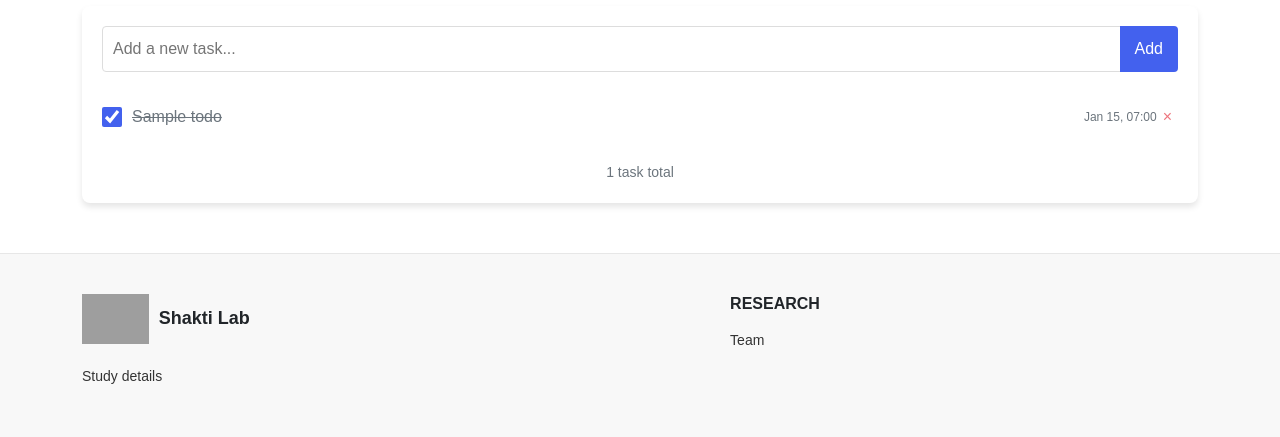
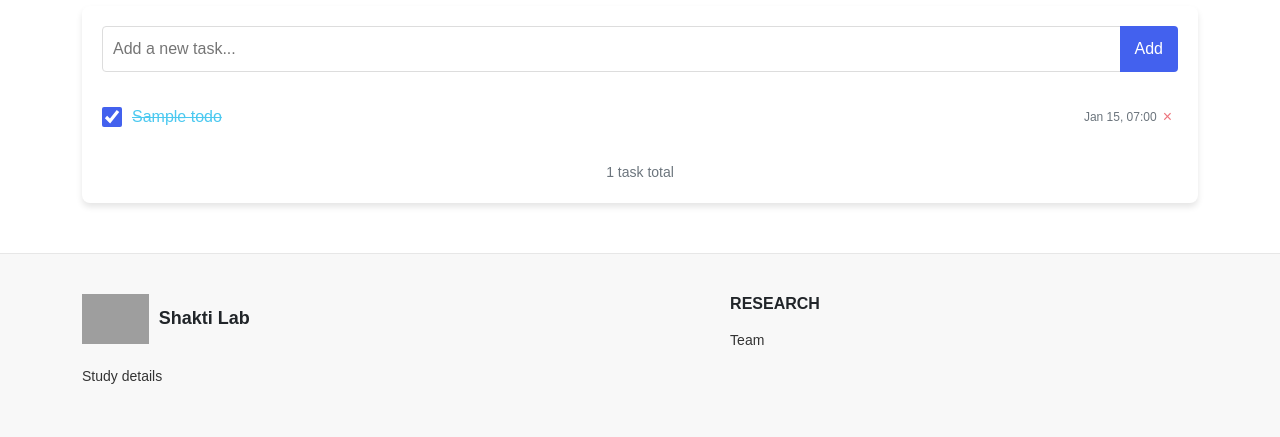
Before and after one commit to JAgrit20/Human_Eval_Study_website, a Django app: page / in a window 1280 px wide. Shown: the part 222-659 px from the top of the page. Run offline with Django 3.2, Linux system fonts and the light colour scheme; tables that the repository leaves empty hold one stand-in row (values such as "Sample post"); some libraries are stand-ins or nearby versions; grey boxes are pictures that could not be loaded.

```diff
--- a/django_bootstrap-master/templates/home.html
+++ b/django_bootstrap-master/templates/home.html
@@ -104,6 +104,17 @@
         padding: 12px 0;
         border-bottom: 1px solid #eee;
         animation: fadeIn 0.5s;
+        transition: color 0.3s ease;
+    }
+
+    .todo-item.completed .todo-title {
+        text-decoration: line-through;
+        color: var(--completed-color);
+    }
+
+    .todo-item:nth-child(n+11).completed .todo-title {
+        text-decoration: line-through;
+        color: #e9e9e9 !important;
     }
 
     @keyframes fadeIn {
@@ -126,12 +137,6 @@
     .todo-title {
         flex: 1;
         font-size: 16px;
-        transition: color 0.3s;
-    }
-
-    .completed .todo-title {
-        text-decoration: line-through;
-        color: var(--light-text);
     }
 
     .delete-btn {
```
